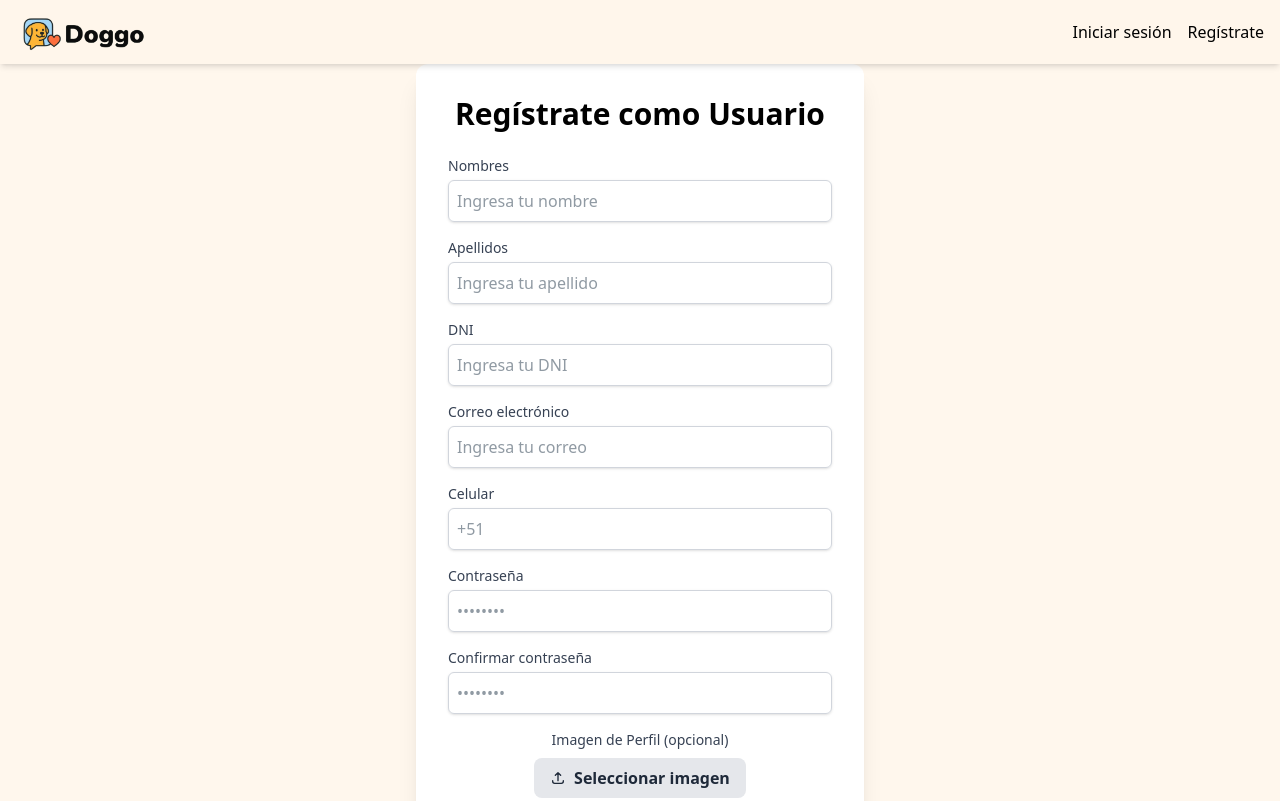
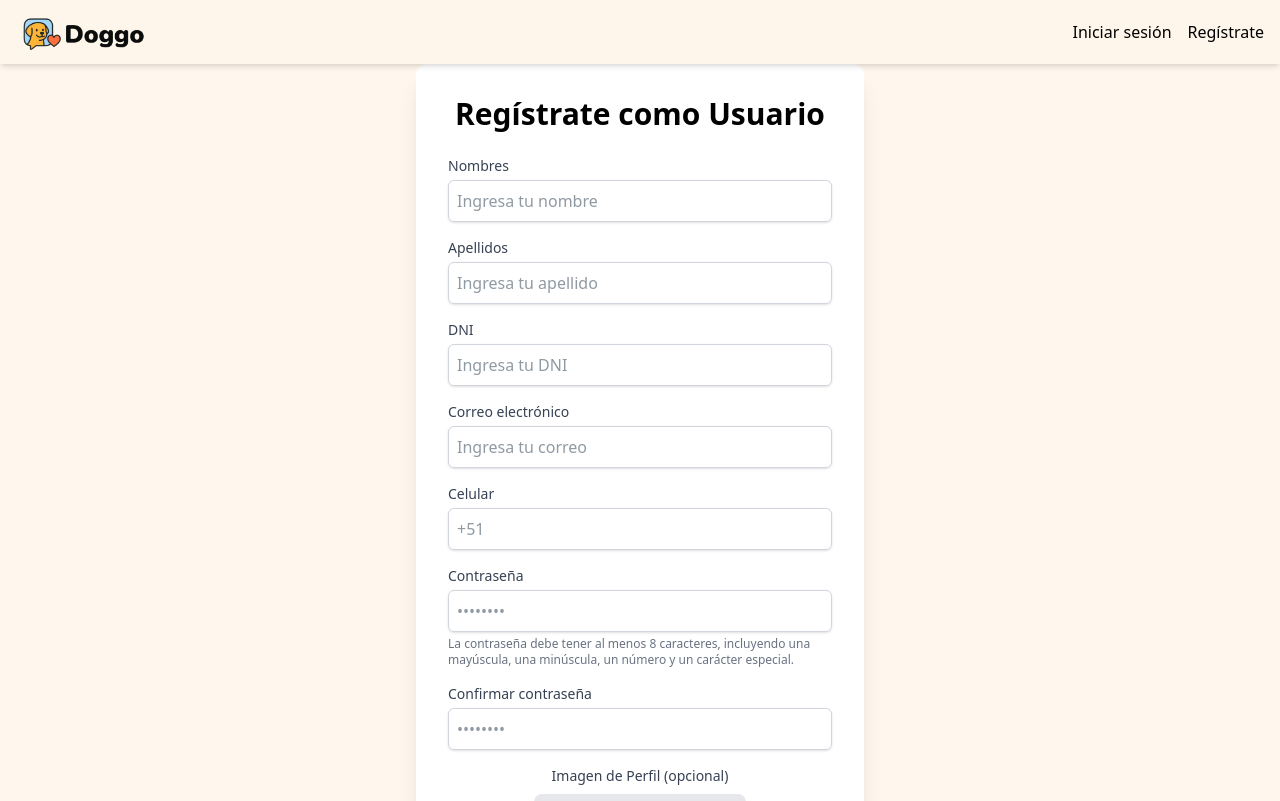
Before and after one commit to Dannam21/Doggo, a React (Vite) app: page /register/user in a window 1280 px wide. Shown: the top 801 px of the page. Built offline with nearby package versions, Linux system fonts and the light colour scheme.

Commit message:
contrasena segura

```diff
--- a/src/pages/RegisterUser.jsx
+++ b/src/pages/RegisterUser.jsx
@@ -41,6 +41,18 @@ const handleSubmit = async (e) => {
   e.preventDefault();
   setError("");
   setLoading(true);
+
+  const contraseñaSegura = (password) => {
+    const regex = /^(?=.*[a-z])(?=.*[A-Z])(?=.*\d)(?=.*[\W_]).{8,}$/;
+    return regex.test(password);
+  };
+
+  if (!contraseñaSegura(form.contrasena)) {
+    setError("La contraseña debe tener al menos 8 caracteres, una mayúscula, una minúscula, un número y un carácter especial.");
+    setLoading(false);
+    return;
+  }
+
 
   if (form.contrasena !== form.confirmarContrasena) {
     setError("Las contraseñas no coinciden.");
@@ -206,6 +218,9 @@ setUser({
                 placeholder="••••••••"
                 required
               />
+              <p className="text-xs text-gray-500 mt-1">
+                La contraseña debe tener al menos 8 caracteres, incluyendo una mayúscula, una minúscula, un número y un carácter especial.
+              </p>
             </div>
 
             <div>
```
